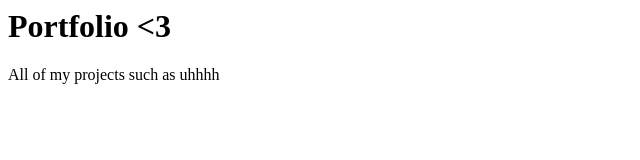
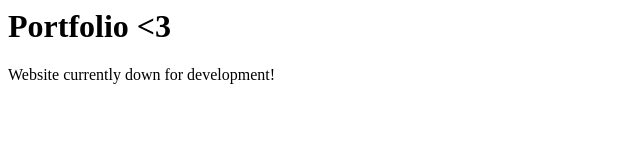
Before and after one commit to chadzinska/chadzinska.github.io, a plain HTML site: page index.html in a window 1280 px wide. Shown: the full height of the page, 0-640 px from the left. Drawn offline with Linux system fonts and the light colour scheme.

Commit message:
Update index.html
she down, nothing on it!

```diff
--- a/index.html
+++ b/index.html
@@ -1,2 +1,2 @@
 <h1>Portfolio <3</h1>
-<p>All of my projects such as uhhhh</p>
+<p>Website currently down for development!</p>
```
